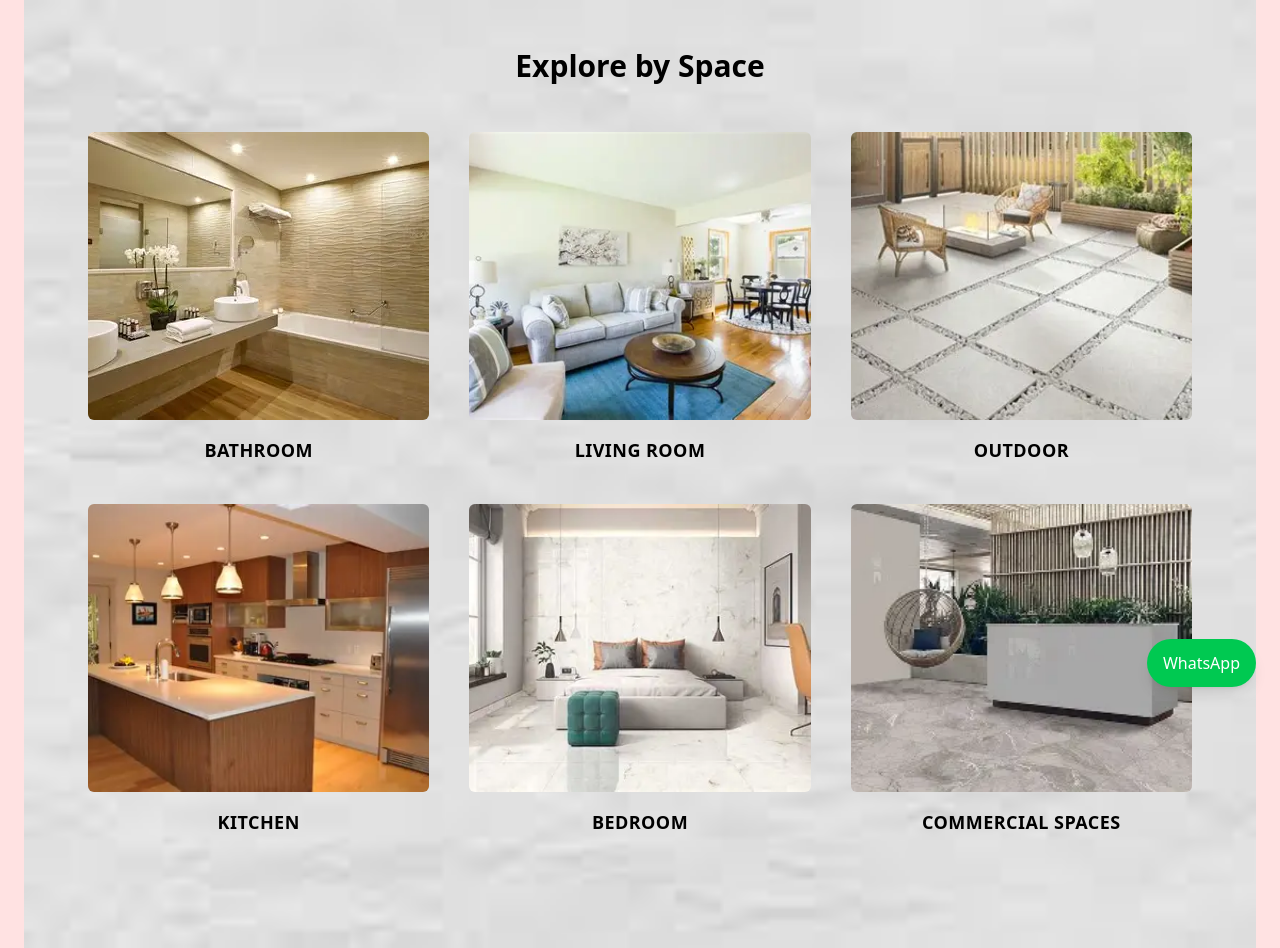
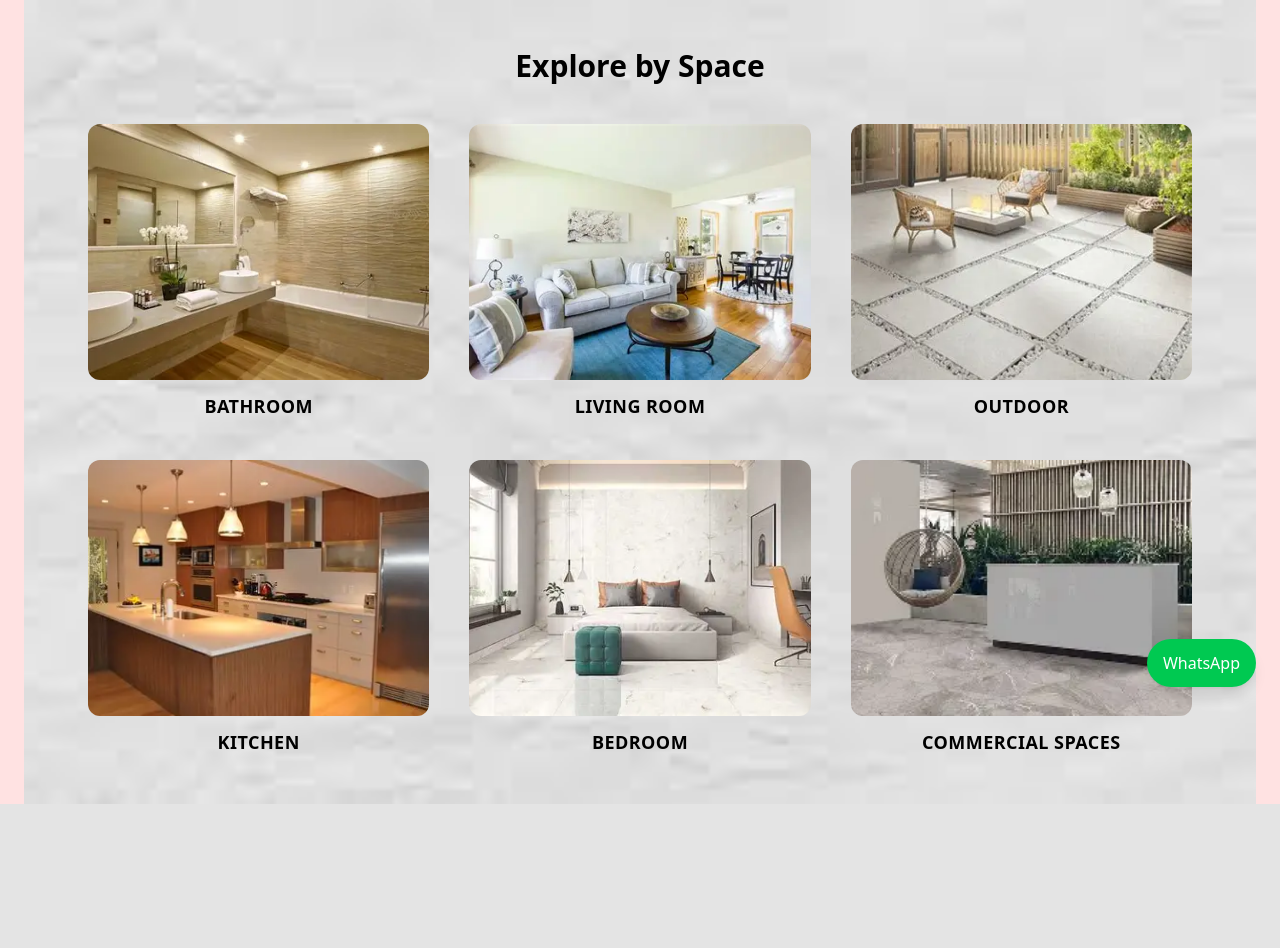
Before and after one commit to Rajverma0011/premaagency, a Django app: page /tiles/ in a window 1280 px wide. Shown: the part 89-1037 px from the top of the page. After the commit the page ends 893 px from the top, so only its background shows below. Run offline with Django 5.2, Linux system fonts and the light colour scheme; style sheets or scripts are compiled from the project's sources.

Commit message:
grid change

```diff
--- a/templates/catalog.html
+++ b/templates/catalog.html
@@ -5,78 +5,78 @@
 
 <!-- SECTION BACKGROUND -->
 
-<div class="py-12 bg-cover bg-center"
+<div class="py-10 md:py-12 bg-cover bg-center"
      style="background-image: url('{% static "images/back3.jpg" %}');">
 
 <div class="w-full max-w-6xl mx-auto px-4 md:px-6">
 
 <!-- PAGE TITLE -->
 
-<h2 class="text-2xl md:text-3xl font-semibold text-center mb-8 md:mb-12 text-black">
+<h2 class="text-xl md:text-3xl font-semibold text-center mb-6 md:mb-10 text-black">
 Explore by Space
 </h2>
 
 <!-- CATEGORY GRID -->
 
-<div class="grid grid-cols-2 md:grid-cols-3 gap-4 md:gap-10 text-center mb-16">
+<div class="grid grid-cols-1 sm:grid-cols-2 md:grid-cols-3 gap-6 md:gap-10 text-center">
 
-<!-- ================= BATHROOM ================= -->
+<!-- CARD -->
 
-<a href="/category/washroom">
+<a href="/category/washroom" class="block">
     <img src="{% static 'images/bathroom.jpg' %}"
-class="w-full h-40 sm:h-56 md:h-72 object-cover rounded-md hover:scale-105 transition duration-300">
-<p class="mt-3 md:mt-4 text-sm md:text-lg tracking-wide text-black font-semibold uppercase">
-BATHROOM
+    class="w-full h-52 md:h-64 object-cover rounded-xl">
+    <p class="mt-3 text-base md:text-lg tracking-wide text-black font-semibold uppercase">
+    Bathroom
     </p>
 </a>
 
-<!-- ================= LIVING ROOM ================= -->
+<!-- CARD -->
 
-<a href="/category/living">
+<a href="/category/living" class="block">
     <img src="{% static 'images/livingroom.jpg' %}"
-class="w-full h-40 sm:h-56 md:h-72 object-cover rounded-md hover:scale-105 transition duration-300">
-<p class="mt-3 md:mt-4 text-sm md:text-lg tracking-wide text-black font-semibold uppercase">
-LIVING ROOM
+    class="w-full h-52 md:h-64 object-cover rounded-xl">
+    <p class="mt-3 text-base md:text-lg tracking-wide text-black font-semibold uppercase">
+    Living Room
     </p>
 </a>
 
-<!-- ================= OUTDOOR ================= -->
+<!-- CARD -->
 
-<a href="/category/outdoor">
+<a href="/category/outdoor" class="block">
     <img src="{% static 'images/outdoor.jpg' %}"
-class="w-full h-40 sm:h-56 md:h-72 object-cover rounded-md hover:scale-105 transition duration-300">
-<p class="mt-3 md:mt-4 text-sm md:text-lg tracking-wide text-black font-semibold uppercase">
-OUTDOOR
+    class="w-full h-52 md:h-64 object-cover rounded-xl">
+    <p class="mt-3 text-base md:text-lg tracking-wide text-black font-semibold uppercase">
+    Outdoor
     </p>
 </a>
 
-<!-- ================= KITCHEN ================= -->
+<!-- CARD -->
 
-<a href="/category/kitchen">
+<a href="/category/kitchen" class="block">
     <img src="{% static 'images/kitchen.jpg' %}"
-class="w-full h-40 sm:h-56 md:h-72 object-cover rounded-md hover:scale-105 transition duration-300">
-<p class="mt-3 md:mt-4 text-sm md:text-lg tracking-wide text-black font-semibold uppercase">
-KITCHEN
+    class="w-full h-52 md:h-64 object-cover rounded-xl">
+    <p class="mt-3 text-base md:text-lg tracking-wide text-black font-semibold uppercase">
+    Kitchen
     </p>
 </a>
 
-<!-- ================= BEDROOM ================= -->
+<!-- CARD -->
 
-<a href="/category/bedroom">
+<a href="/category/bedroom" class="block">
     <img src="{% static 'images/bedroom.jpg' %}"
-class="w-full h-40 sm:h-56 md:h-72 object-cover rounded-md hover:scale-105 transition duration-300">
-<p class="mt-3 md:mt-4 text-sm md:text-lg tracking-wide text-black font-semibold uppercase">
-BEDROOM
+    class="w-full h-52 md:h-64 object-cover rounded-xl">
+    <p class="mt-3 text-base md:text-lg tracking-wide text-black font-semibold uppercase">
+    Bedroom
     </p>
 </a>
 
-<!-- ================= COMMERCIAL ================= -->
+<!-- CARD -->
 
-<a href="/category/commercial">
+<a href="/category/commercial" class="block">
     <img src="{% static 'images/commercial.jpg' %}"
-class="w-full h-40 sm:h-56 md:h-72 object-cover rounded-md hover:scale-105 transition duration-300">
-<p class="mt-3 md:mt-4 text-sm md:text-lg tracking-wide text-black font-semibold uppercase">
-COMMERCIAL SPACES
+    class="w-full h-52 md:h-64 object-cover rounded-xl">
+    <p class="mt-3 text-base md:text-lg tracking-wide text-black font-semibold uppercase">
+    Commercial Spaces
     </p>
 </a>
 
```
Also changed, not shown: templates/home.html (+23 -19 lines). Lines whose indentation alone changed are shown as unchanged.
